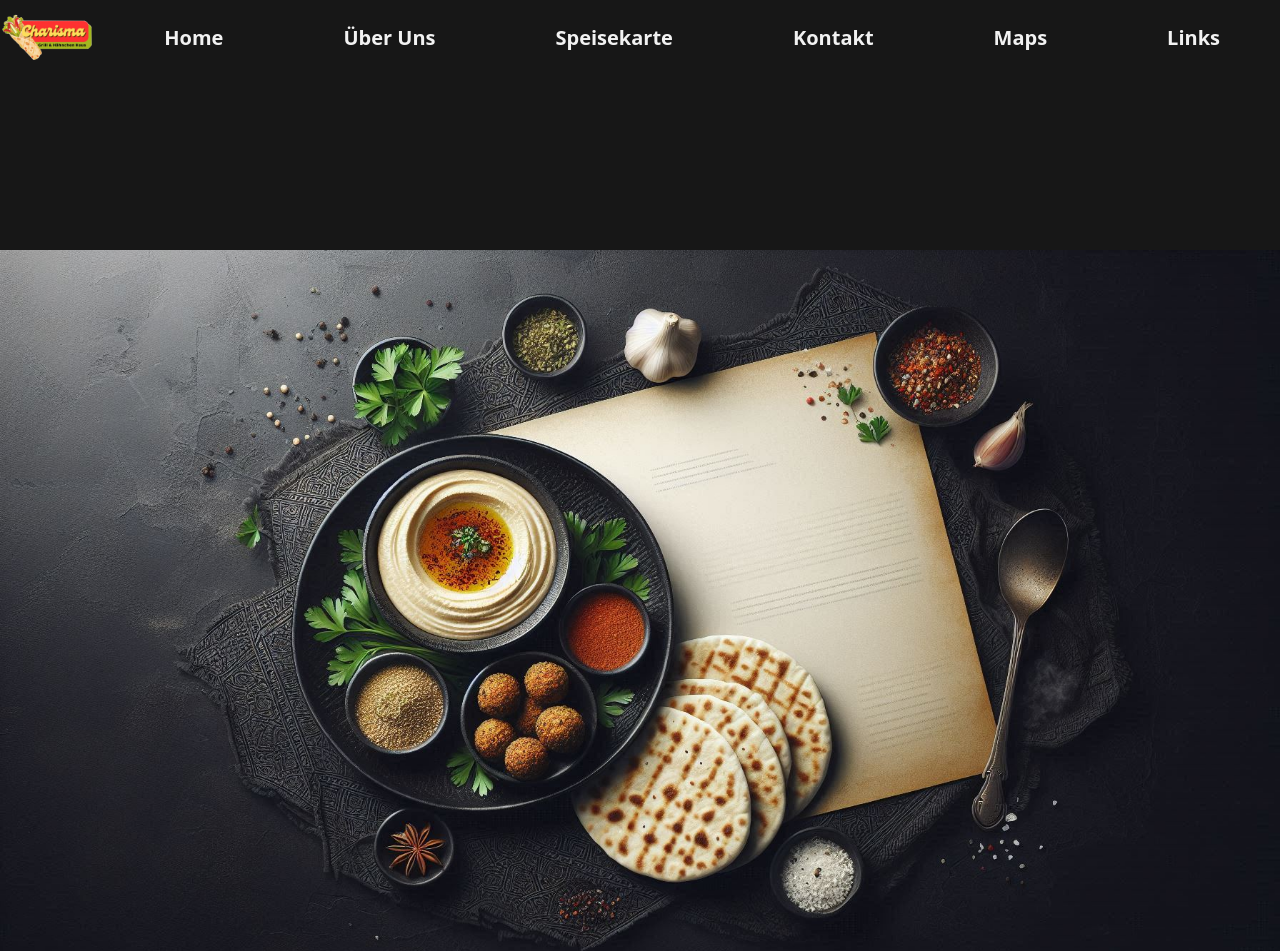
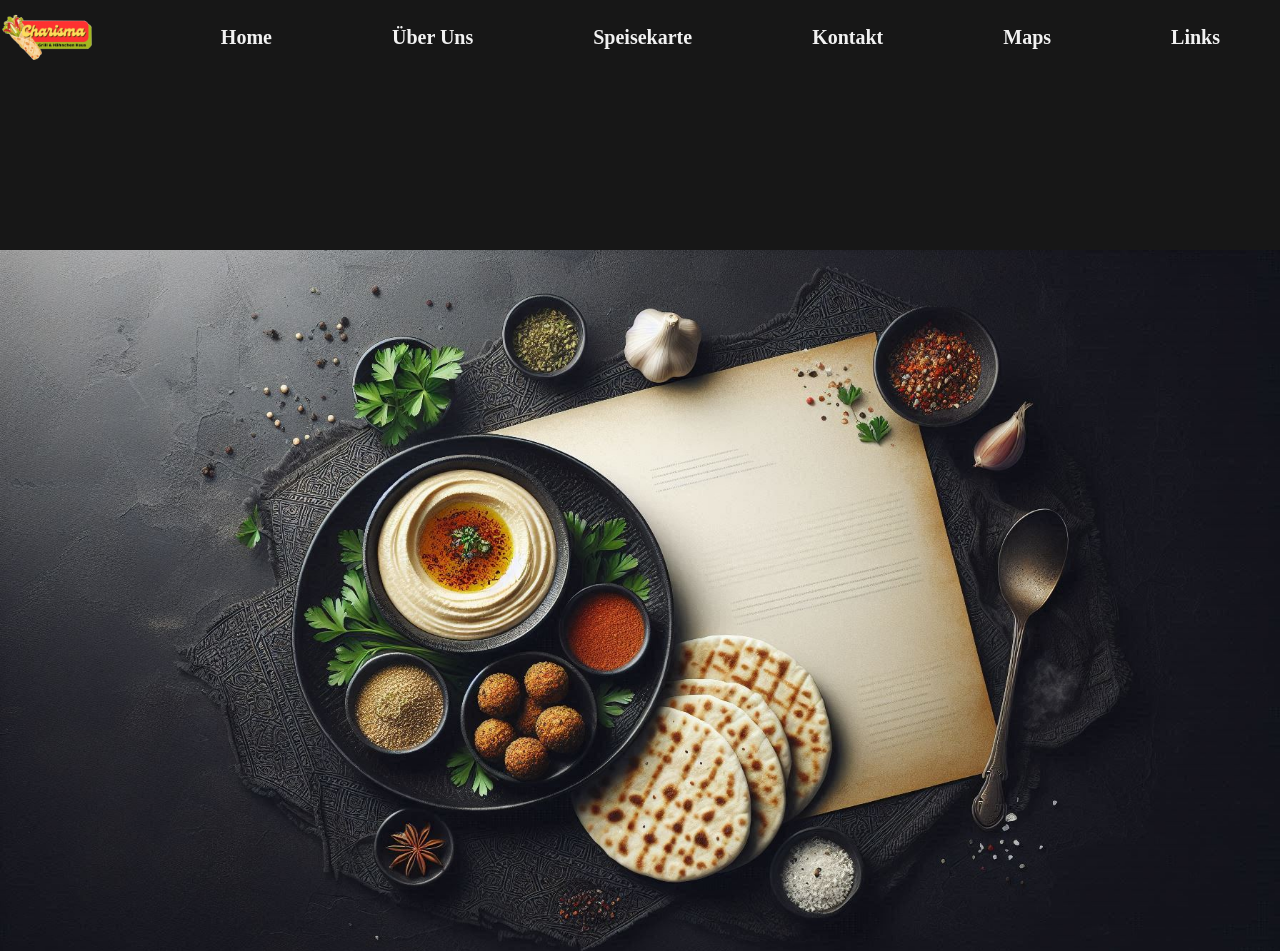
Before and after one commit to charisma-konstanz/.github.io, a website: page index.html in a window 1280 px wide. Shown: the top 951 px of the page. Drawn offline with Linux system fonts and the light colour scheme.

Commit message:
test font times new roman

```diff
--- a/css/styles.css
+++ b/css/styles.css
@@ -21,7 +21,7 @@ body {
 body {
   position: relative;
   background-color: var(--darkest-grey);
-  font-family: "Open Sans", sans-serif;
+  font-family: "Times New Roman", Times, serif;
   margin: 0;
   width: 100%;
   max-height: 1024px;
```
Also changed, not shown: index.html (+1 -1 lines).
